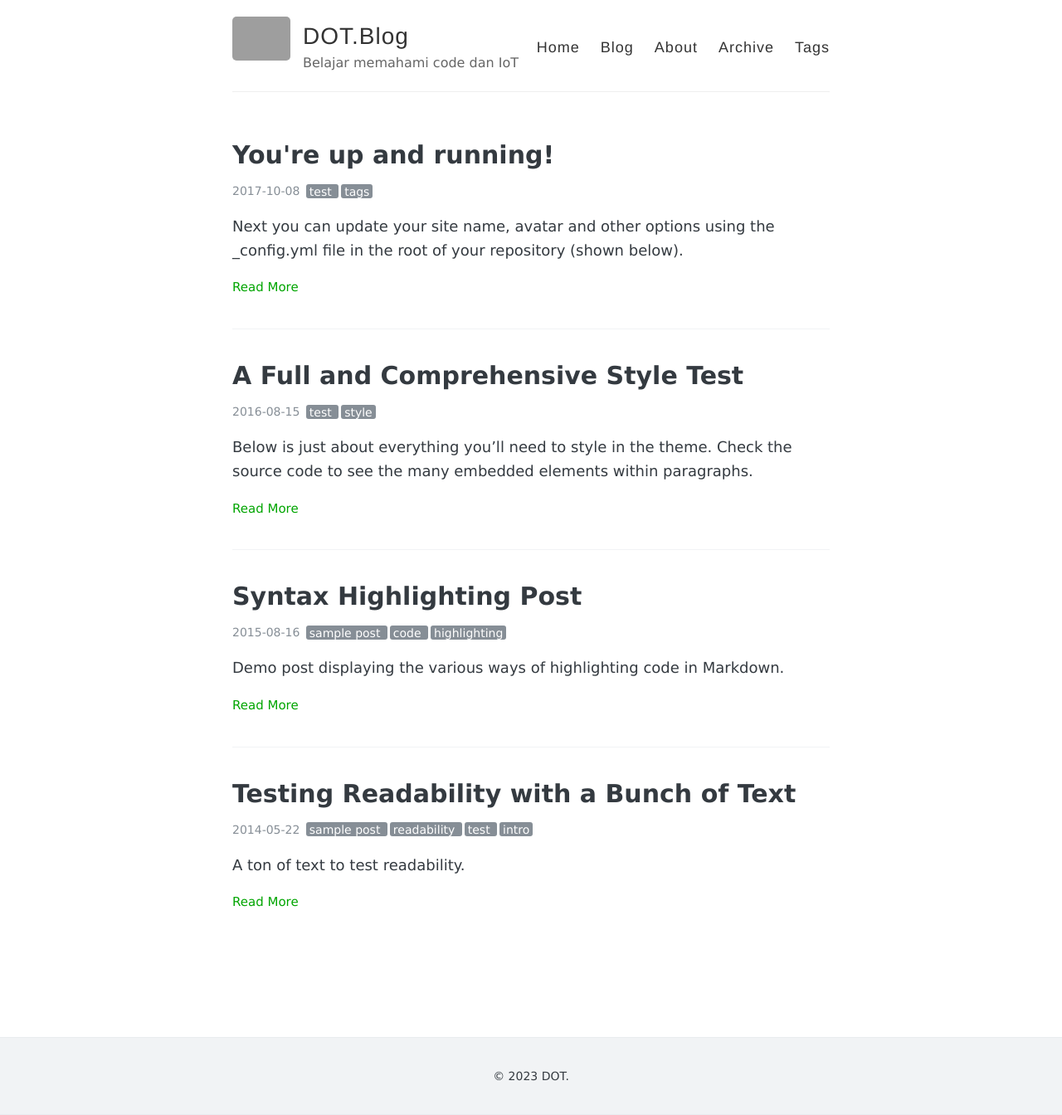
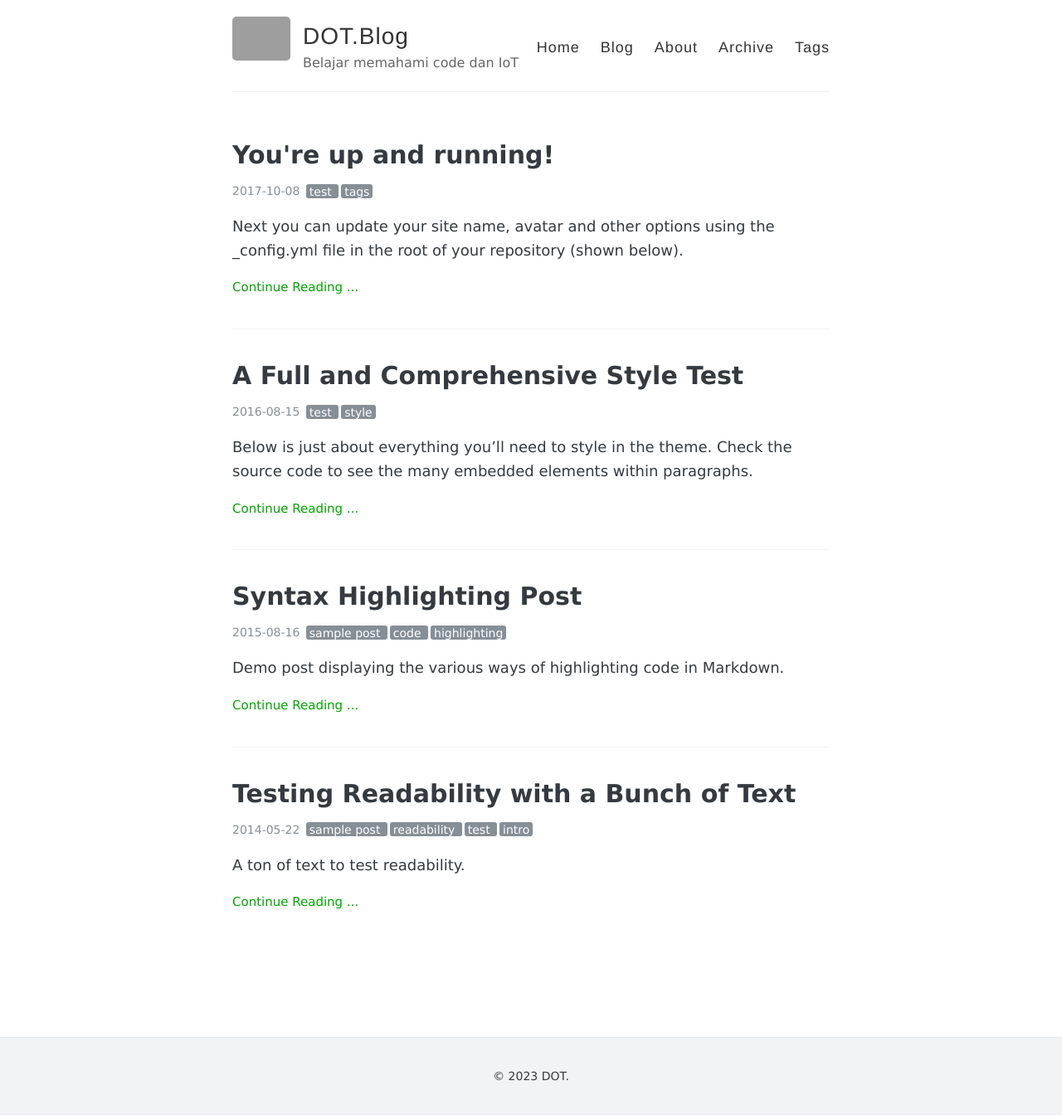
Before and after one commit to iamreeyo/blog, a Jekyll site: the page built from index.html, in a window 1280 px wide. Shown: the whole page at 83% size. Built offline with Jekyll 4.4.1, drawn with Linux system fonts in a browser that asks for light colours; the list of posts is cut into pages by our own code.

Commit message:
Update index.html

```diff
--- a/index.html
+++ b/index.html
@@ -33,7 +33,7 @@
         {{ post.excerpt }}
       </div>
 
-      <a href="{{ site.baseurl }}{{ post.url }}" class="read-more">Read More</a>
+      <a href="{{ site.baseurl }}{{ post.url }}" class="read-more">Continue Reading ...</a>
     </article>
   {% endfor %}
 </div>
```
